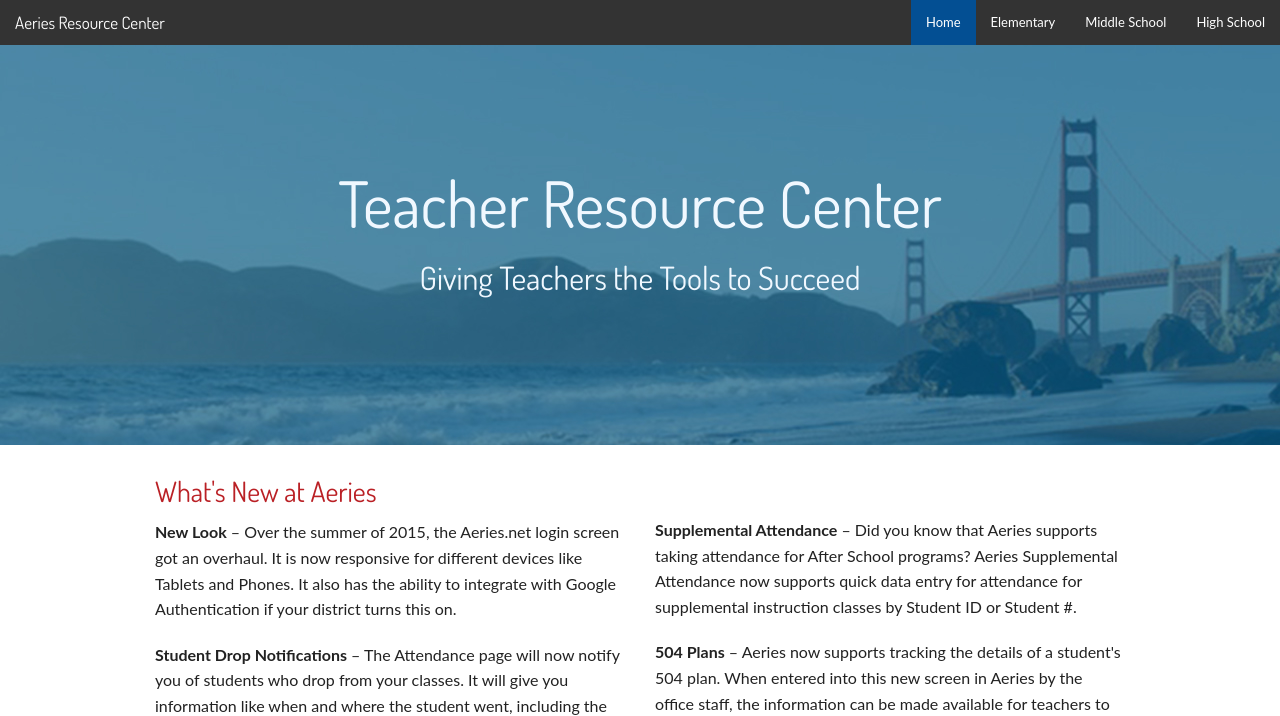
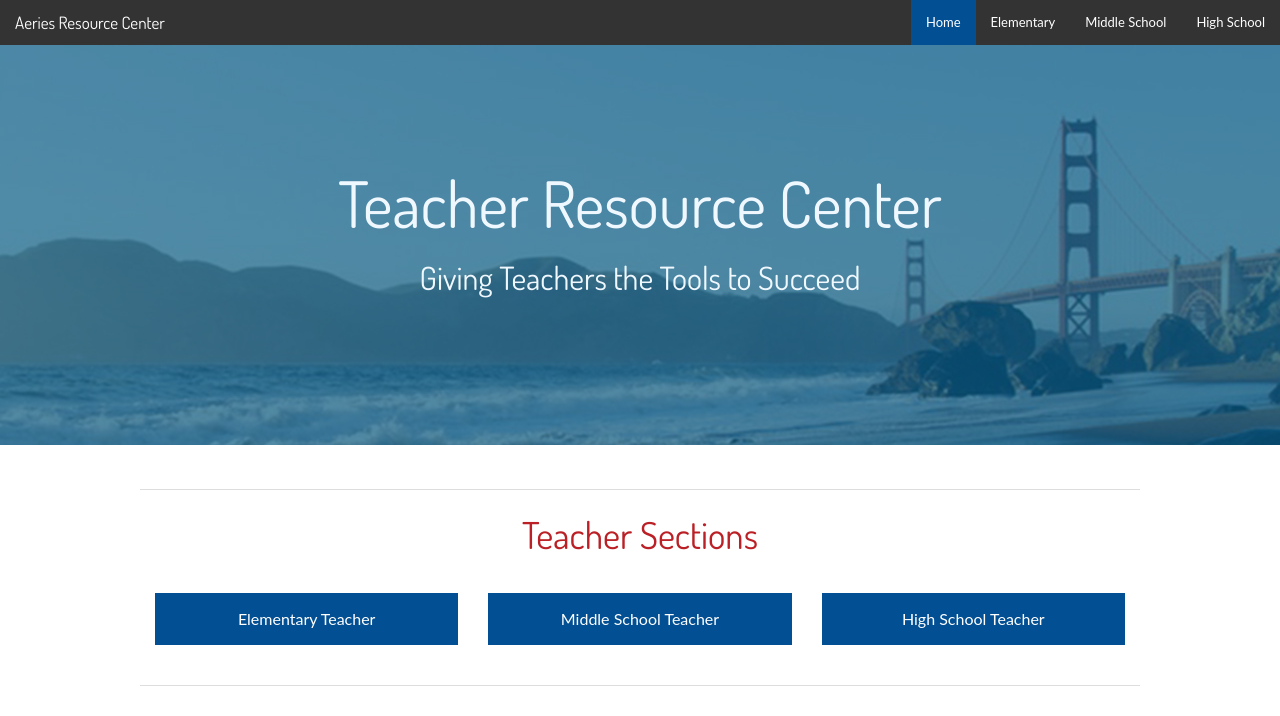
Before and after one commit to Musikteknoise/teacherResourceCenter, a plain HTML site: page index.html in a window 1280 px wide. Shown: the top 716 px of the page. Drawn offline with Linux system fonts and the light colour scheme.

Commit message:
update navigation
Added nav section to main page

```diff
--- a/index.html
+++ b/index.html
@@ -131,6 +131,31 @@
           <hr>
         </div>
       </div> -->
+
+      <!-- I AM A TEACHER -->
+
+      <br>
+
+     <div class="row">  <hr>
+
+
+             <h2 class="text-center">Teacher Sections</h2>
+
+          <br>
+      <div class="medium-4 columns">
+          <a href="elem.html" class="button expand">Elementary Teacher</a>
+         </div>
+
+            <div class="medium-4 columns">
+            <a href="mid.html" class="button expand">Middle School Teacher</a>
+         </div>
+
+            <div class="medium-4 columns">
+            <a href="hi.html" class="button expand">High School Teacher</a>
+         </div>
+
+     <br><br><br>  <hr>
+      </div>
 
 
       <!-- WHATS NEW SECTION -->
```
